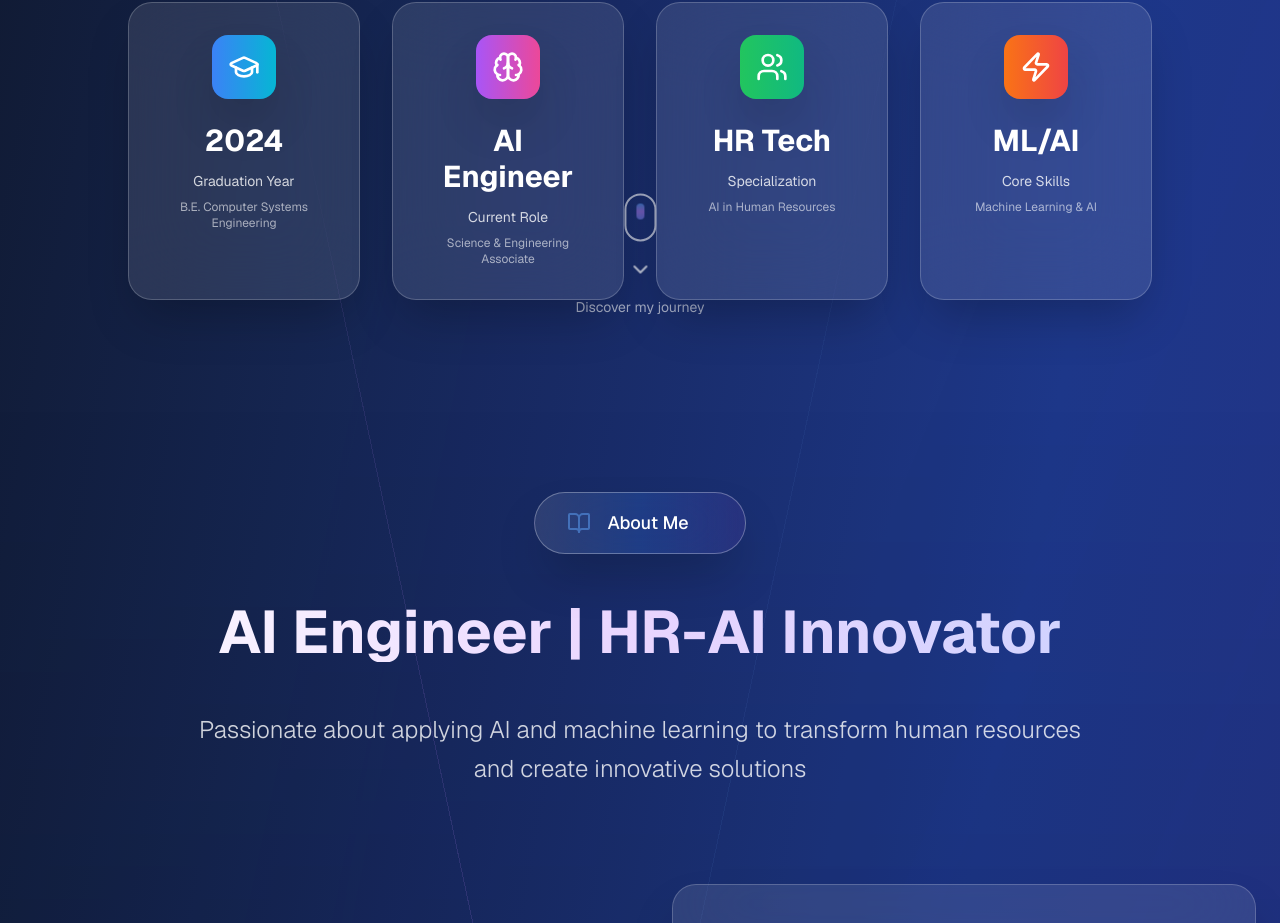
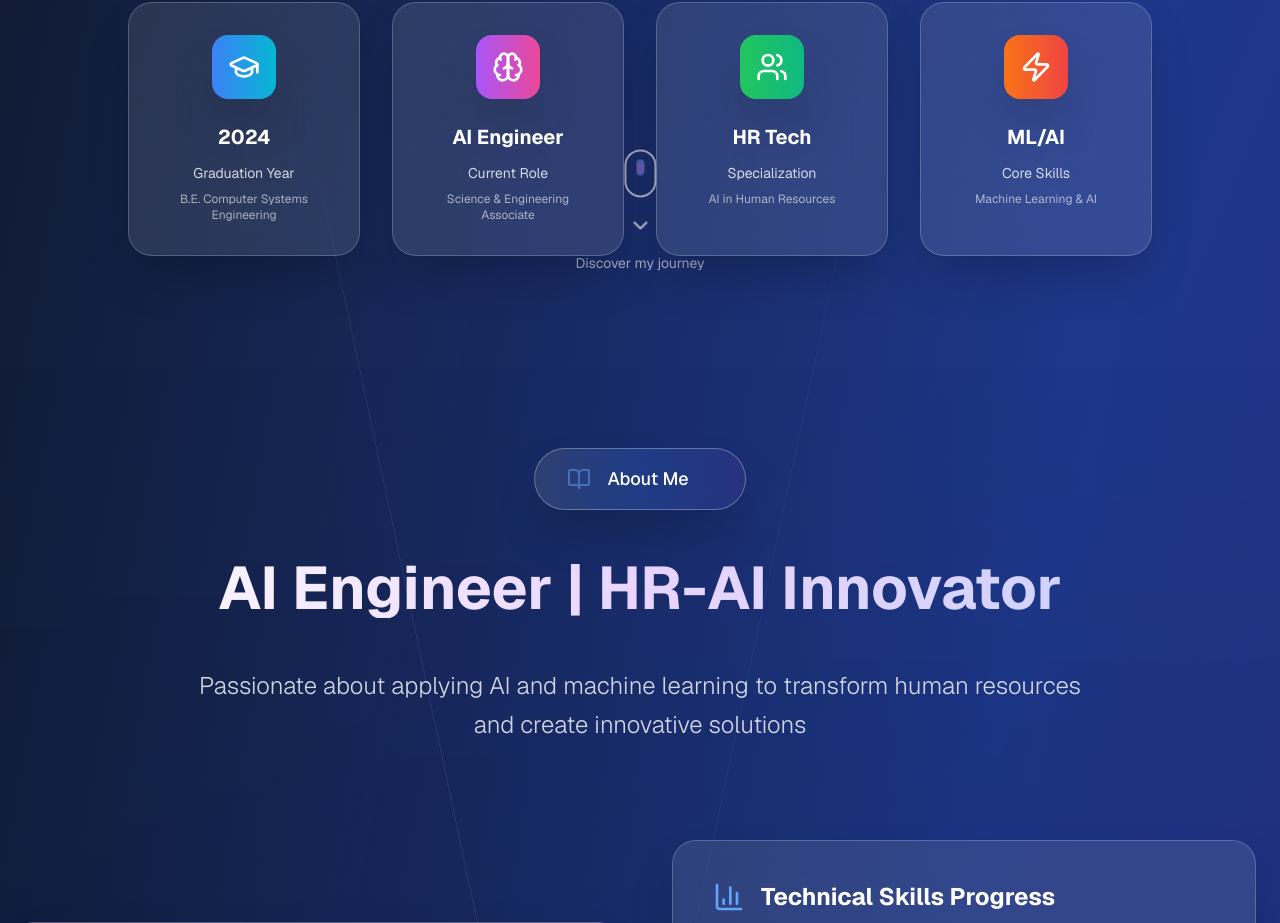
Before and after one commit to Kashifmujeeb17/kashif_mujeeb_portfolio, a Next.js app: page / in a window 1280 px wide. Shown: the part 818-1741 px from the top of the page. Built offline with nearby package versions, Linux system fonts and the light colour scheme.

Commit message:
feat: fork Kashif Mujeeb portfolio and update hooks
Clone and modify portfolio for new project use.

Co-authored-by: Kashif Mujeeb <105265631+Kashifmujeeb17@users.noreply.github.com>

```diff
--- a/app/page.tsx
+++ b/app/page.tsx
@@ -771,7 +771,7 @@ export default function EnhancedKashifPortfolio() {
                     <stat.icon className="h-8 w-8 text-white relative z-10" />
                     <div className="absolute inset-0 bg-white/20 opacity-0 group-hover:opacity-100 transition-opacity duration-300"></div>
                   </div>
-                  <div className="text-3xl font-bold text-white mb-3 relative z-10">{stat.number}</div>
+                  <div className="font-bold text-white mb-3 relative z-10 text-xl">{stat.number}</div>
                   <div className="text-white/80 text-sm mb-2 relative z-10">{stat.label}</div>
                   <div className="text-white/60 text-xs relative z-10">{stat.description}</div>
                   <div className="absolute inset-0 bg-gradient-to-r from-transparent via-white/5 to-transparent opacity-0 group-hover:opacity-100 transition-opacity duration-500 transform translate-x-full group-hover:translate-x-0"></div>
```
